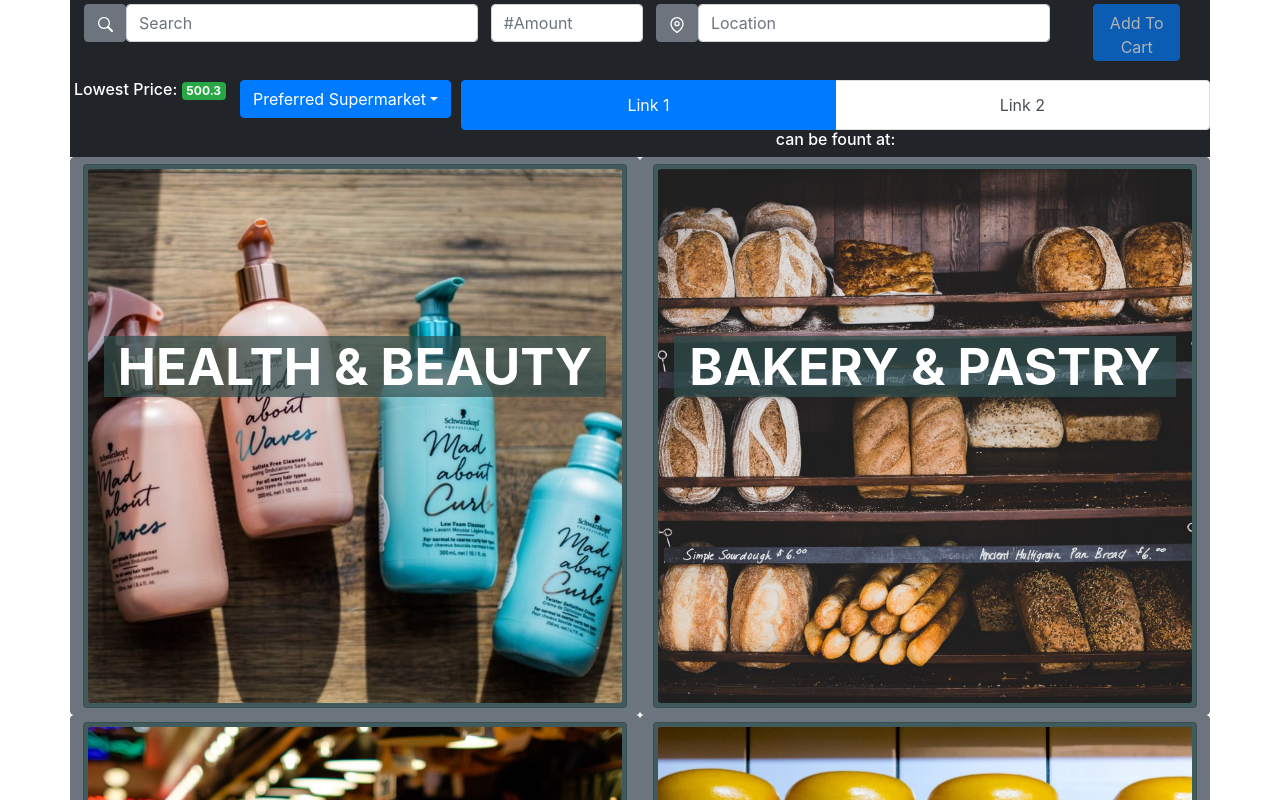
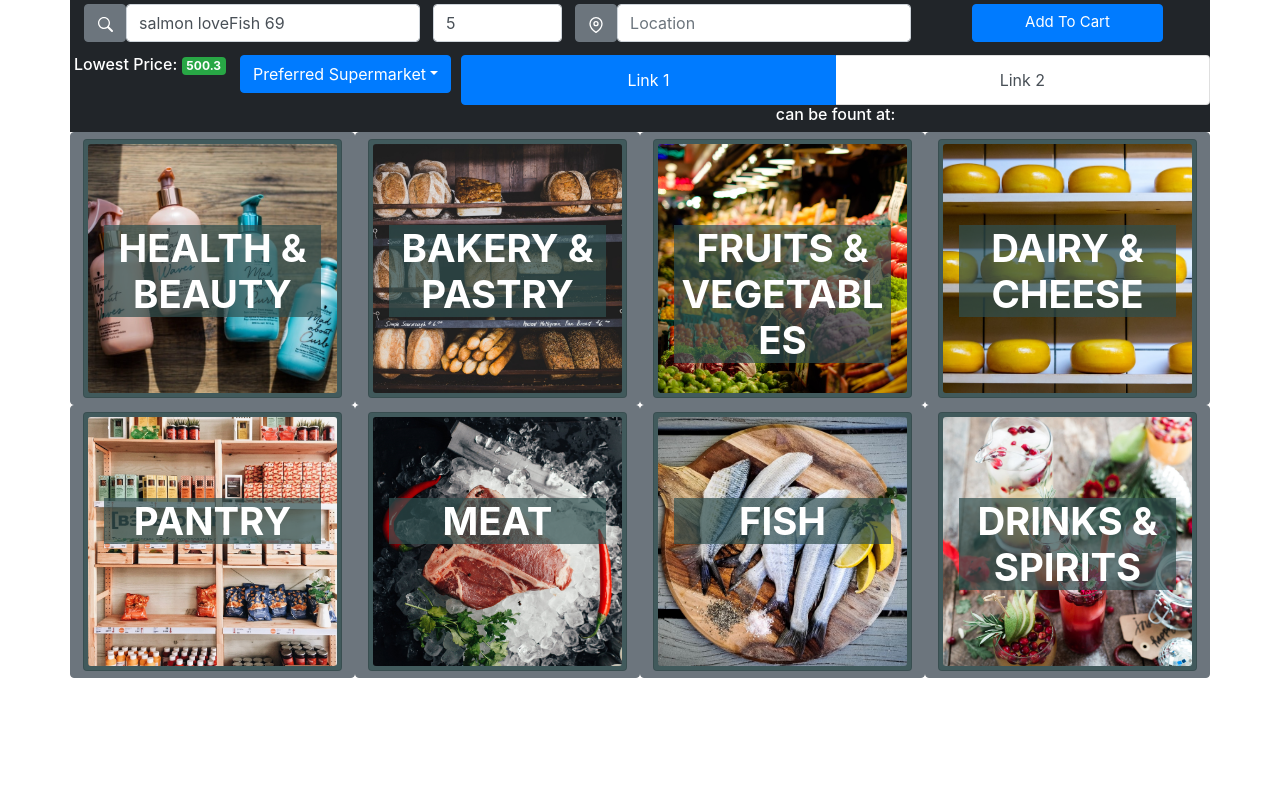
Before and after one commit to YuvalNag/react-home-manager, a React (Create React App) app: page / in a window 1280 px wide. Shown: the top 800 px of the page. Built offline with nearby package versions, Linux system fonts and the light colour scheme.

Commit message:
modal for button and etc
two binding amount an product info

```diff
--- a/package.json
+++ b/package.json
@@ -8,7 +8,6 @@
     "@testing-library/react": "^9.4.0",
     "@testing-library/user-event": "^7.2.1",
     "bootstrap": "^4.4.1",
-    "bs-breakpoints": "^1.1.1",
     "react": "^16.12.0",
     "react-bootstrap": "^1.0.0-beta.16",
     "react-dom": "^16.12.0",
--- a/src/components/AddToCartButton/AddToCartButton.js
+++ b/src/components/AddToCartButton/AddToCartButton.js
@@ -4,7 +4,11 @@ import Button from 'react-bootstrap/Button'
 
 const addToCartButton = props => (
 
-    <Button className='mt-3 mt-sm-1 w-75 h-75 pb-3'  value="Input" disabled>Add To Cart</Button>
+    <Button style={{fontSize:'15px'}}
+    className='mt-3 mt-sm-1 w-75 h-75 pb-3'
+    value="Input"
+    disabled={!props.currentProduct} >
+        Add To Cart</Button>
 
 )
 
--- a/src/components/CategoriesCards/CategoryCard/CategoryCard.js
+++ b/src/components/CategoriesCards/CategoryCard/CategoryCard.js
@@ -1,10 +1,14 @@
-import React from 'react'
+import React, { Fragment } from 'react'
 import Button from 'react-bootstrap/Button'
 import Card from 'react-bootstrap/Card'
+import VerticallyCenteredModal from '../../UI/VerticallyCenteredModal/VerticallyCenteredModal'
 
 // import classes from './CategoryCard.module.css'
 
-const categoryCard = (props) => {
+const CategoryCard = (props) => {
+    const [modalShow, setModalShow] = React.useState(false);
+
+    const wideScreen = window.matchMedia("(min-width: 700px)").matches
 
     let imageName = 'no-image-available.png'
     if (props.imageName) {
@@ -12,7 +16,14 @@ const categoryCard = (props) => {
     }
     const image = require(`../../../assets/images/${imageName}`);
     return (
-        <Button variant="secondary" className="w-50">
+        <Fragment>
+            <VerticallyCenteredModal
+                show={modalShow}
+                onHide={() => setModalShow(false)}
+                title={props.title.toUpperCase()}>
+                    <div>list of products and checkboxes</div>
+            </VerticallyCenteredModal>
+            <Button variant="secondary" className={wideScreen ? "w-25" : "w-50"} onClick={() => setModalShow(true)}>
                 <Card className="img-thumbnail" style={{
                     backgroundColor: 'rgba(47,79,79 ,0.7)',
                     color: 'white'
@@ -21,7 +32,7 @@ const categoryCard = (props) => {
                     <Card.ImgOverlay >
                         <Card.Title style={{
                             marginTop: '30%',
-                        fontSize: '4vw',
+                            fontSize: wideScreen ? "3vw" : "4vw",
                             fontWeight: 'bold',
                             backgroundColor: 'rgba(47,79,79 ,0.7)',
                             color: 'white'
@@ -31,7 +42,7 @@ const categoryCard = (props) => {
                     </Card.ImgOverlay>
                 </Card>
             </Button>
-
+        </Fragment>
     )
 }
-export default categoryCard
+export default CategoryCard
--- a/src/components/ProductSelector/ProductSelector.js
+++ b/src/components/ProductSelector/ProductSelector.js
@@ -8,24 +8,24 @@ import { FiMapPin } from "react-icons/fi";
 
 
 const productSelector = props => (
-    <Form>
+    <Form >
         <Form.Row>
             <Col className='m-1 p-0' >
                 <Form.Group as={Row} className='m-0' >
-                    <Col xs="auto"  className='p-0' >
+                    <Col xs="auto" className='p-0' >
                         <Button variant="secondary">
                             <GoSearch />
                         </Button>
                     </Col>
 
-                    <Col  className='p-0' >
-                        <Form.Control type="text" placeholder="Search" />
+                    <Col className='p-0' >
+                        <Form.Control type="text" onChange={props.Changed} name='productInfo' placeholder="Search" value={props.productInfo} />
                     </Col>
                 </Form.Group>
             </Col>
-            <Col sm={2}  className='m-1'>
+            <Col sm={2} className='m-1'>
 
-                        <Form.Control type="number" placeholder="#Amount" />
+                <Form.Control type="number" onChange={props.Changed} name='amount' placeholder="#Amount" value={props.amount} />
 
             </Col>
             <Col className='m-1 p-0' >
@@ -36,7 +36,7 @@ const productSelector = props => (
                         </Button>
                     </Col>
 
-                    <Col    className='p-0'>
+                    <Col className='p-0'>
                         <Form.Control type="text" placeholder="Location" />
                     </Col>
                 </Form.Group>
--- /dev/null
+++ b/src/components/UI/VerticallyCenteredModal/VerticallyCenteredModal.js
@@ -0,0 +1,28 @@
+import React from 'react'
+import Modal from 'react-bootstrap/Modal'
+import Button from 'react-bootstrap/Button'
+
+const verticallyCenteredModal=(props)=> {
+    return (
+      <Modal
+        {...props}
+        size="lg"
+        aria-labelledby="contained-modal-title-vcenter"
+        centered
+      >
+        <Modal.Header closeButton>
+          <Modal.Title id="contained-modal-title-vcenter">
+            {props.title}
+          </Modal.Title>
+        </Modal.Header>
+        <Modal.Body>
+          {props.children}
+        </Modal.Body>
+        <Modal.Footer>
+          <Button onClick={props.onHide}>Close</Button>
+        </Modal.Footer>
+      </Modal>
+    );
+  }
+
+  export default verticallyCenteredModal
--- a/src/containers/ShoppingCartManager/ShoppingCartManager.js
+++ b/src/containers/ShoppingCartManager/ShoppingCartManager.js
@@ -8,7 +8,6 @@ import AddToCartButton from '../../components/AddToCartButton/AddToCartButton'
 import ProductSelector from '../../components/ProductSelector/ProductSelector'
 import CategoriesCards from '../../components/CategoriesCards/CategoriesCards'
 import SummeryBar from '../../components/SummeryBar/SummeryBar'
-import bsBreakpoints from 'bs-breakpoints'
 
 
 
@@ -24,21 +23,29 @@ class ShoppingCartManager extends Component {
             { title: 'Meat', description: '', imageName: 'meat.jpg' },
             { title: 'Fish', description: '', imageName: 'fish.jpg' },
             { title: 'Drinks & Spirits', description: '', imageName: 'drinks.jpg' }],
-        currentBreakpoint: null
-
+        currentProduct: {
+            productInfo: 'salmon loveFish 69',
+            amount: 5
+        }
     }
-
+    currentProductChangedHandler = (event) => {
+        const name = event.target.name
+        const value = event.target.value
+        let newProduct={...this.state.currentProduct}
+        newProduct[name]=value
+        this.setState({currentProduct: newProduct })
+    }
     render() {
-
-
         return (
             <Container >
-                <Row xs="auto" style={{ backgroundColor: 'currentColor' }} >
+                <Row xs={8} style={{ backgroundColor: 'currentColor' }}  >
                     <Col>
-                        <ProductSelector />
+                        <ProductSelector
+                            {...this.state.currentProduct}
+                            Changed={this.currentProductChangedHandler} />
                     </Col>
-                    <Col xs="auto">
-                        <AddToCartButton />
+                    <Col xs={3}>
+                        <AddToCartButton currentProduct={this.state.currentProduct} />
                     </Col>
 
                 </Row>
```
Lines whose indentation alone changed are shown as unchanged.
